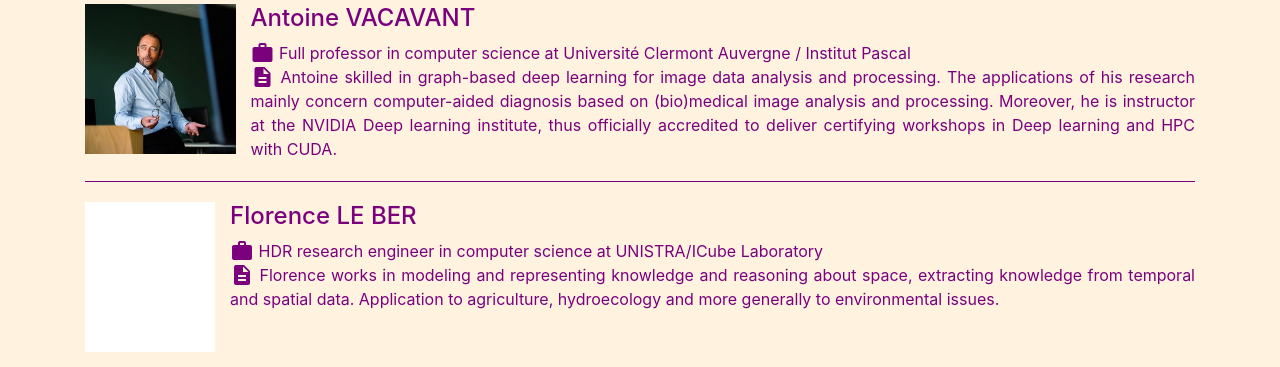
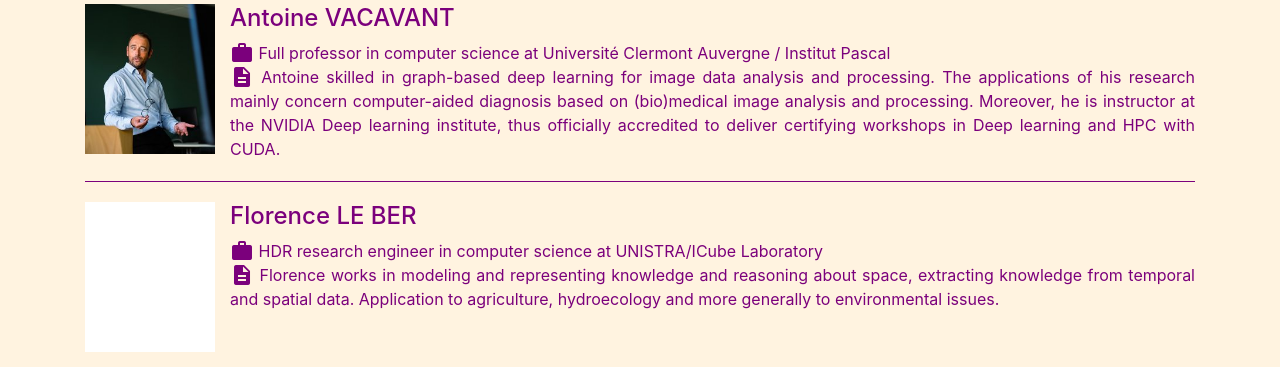
Before and after one commit to AurelieLeborgne/webpage_MoS-T, a plain HTML site: page index.html in a window 1280 px wide. Shown: the part 1845-2212 px from the top of the page. Drawn offline with nearby package versions, Linux system fonts and the light colour scheme.

Commit message:
redimensionnment images

```diff
--- a/css/style.css
+++ b/css/style.css
@@ -315,8 +315,15 @@ header h2 strong{
 /* Consortium */
 
 #consortium ul li img{
+    width: 100%;
+    height: 100%;
+    object-fit: cover;
+    padding-left: 0.9375rem;
+}
+
+.contImg{
     max-height: 150px;
-    padding-left: 0.9375rem;
+    max-width: 130px;
 }
 
 #consortium .media-body{
```
